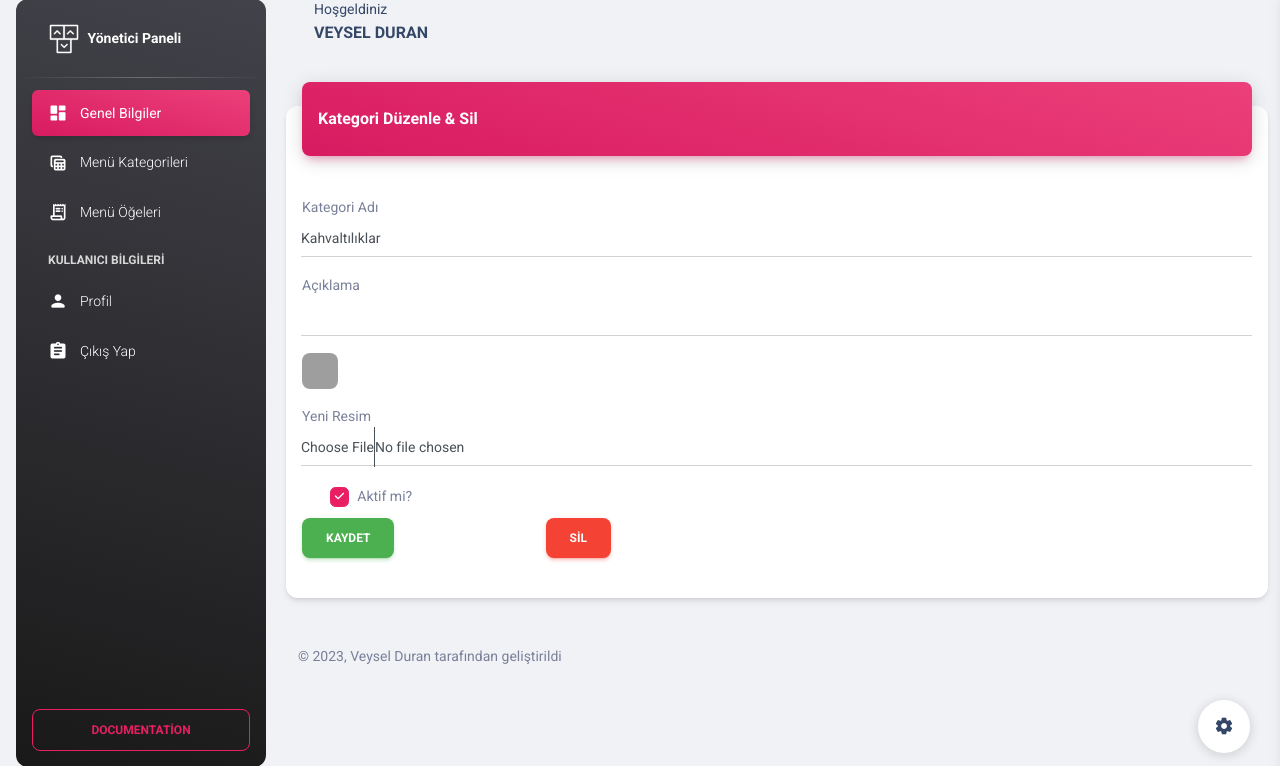
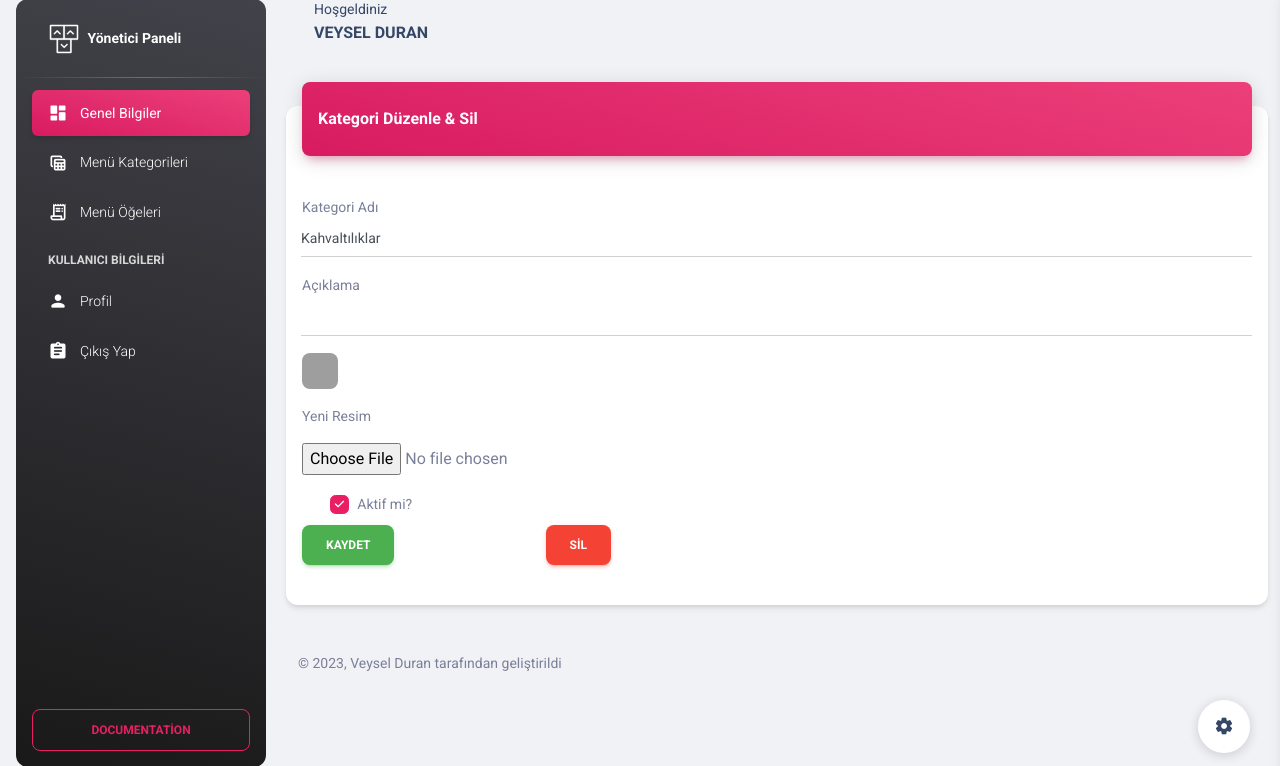
Before and after one commit to yasogithub/QrMenuPhp, a PHP site: page /editCategory.php?id=1 in a window 1280 px wide. Shown: the part 17-783 px from the top of the page. Run offline with PHP 8.4, Linux system fonts and the light colour scheme; a user stored in the database is signed in; data comes from the database, SQL or seed files in the repository; some libraries are stand-ins or nearby versions; grey boxes are pictures that could not be loaded.

Commit message:
editcategory file button

```diff
--- a/admin/editCategory.php
+++ b/admin/editCategory.php
@@ -134,7 +134,9 @@
                             </div>
                             <div class="input-group input-group-static my-3">
                                 <label class="label">Yeni Resim</label>
-                                <input type="file" name="Url" class="form-control">
+                            </div>
+                            <div class="input-group input-group-static my-3">
+                                <input type="file" name="Url" class="control" >
                             </div>
                             <div class="form-check">
                                 <input class="form-check-input" type="checkbox" value="x" name="active"
```
Also changed, not shown: admin/assets/img/PEYAZ-PEYNIR-HELLIM-PIZZA_1.jpg (added).
